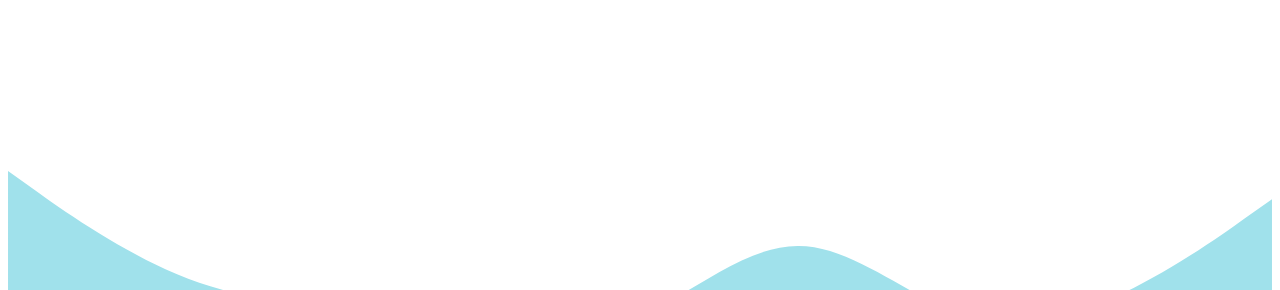
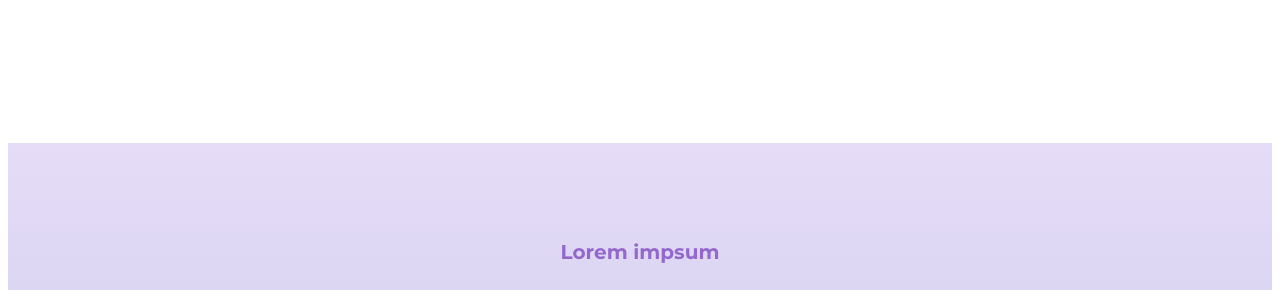
Before and after one commit to ann-kathrinhaas/Netzwerk-gegen-Kinderarmut, a plain HTML site: page content/home.html in a window 1280 px wide. Shown: the part 5546-5836 px from the top of the page. Drawn offline with Linux system fonts and the light colour scheme; files whose address does not match are found by name.

Commit message:
deleted wave container

```diff
--- a/content/home.html
+++ b/content/home.html
@@ -180,11 +180,6 @@
   </div>
 
   <footer>
-    <div class="wave-container">
-      <svg class="wave" xmlns="http://www.w3.org/2000/svg" viewBox="0 0 1440 320">
-          <path fill="#a0e1eb" fill-opacity="1" d="M0,32L30,53.3C60,75,120,117,180,144C240,171,300,181,360,192C420,203,480,213,540,218.7C600,224,660,224,720,197.3C780,171,840,117,900,117.3C960,117,1020,171,1080,192C1140,213,1200,203,1260,176C1320,149,1380,107,1410,85.3L1440,64L1440,320L1410,320C1380,320,1320,320,1260,320C1200,320,1140,320,1080,320C1020,320,960,320,900,320C840,320,780,320,720,320C660,320,600,320,540,320C480,320,420,320,360,320C300,320,240,320,180,320C120,320,60,320,30,320L0,320Z"></path>
-      </svg>
-  </div>
     <div class="module-wrapper footer">
     <div class="module">
       <div class="flex-module">
```
